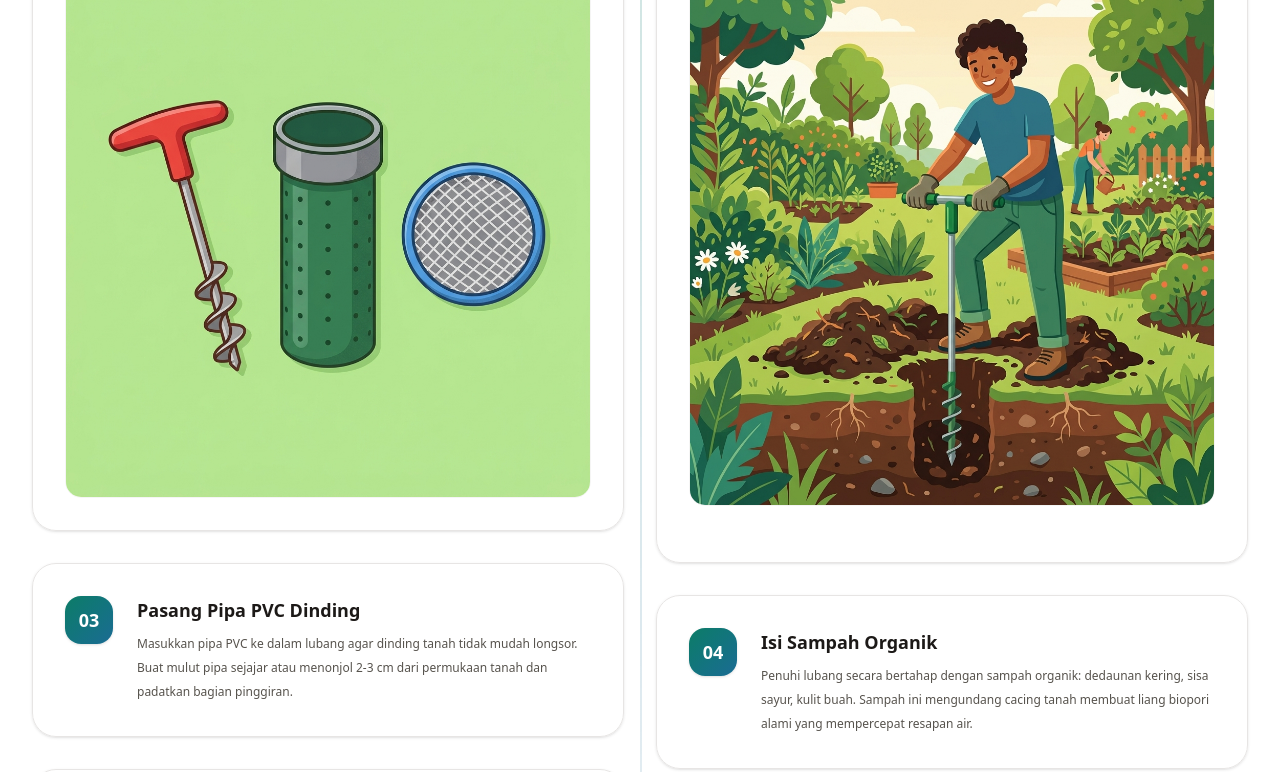
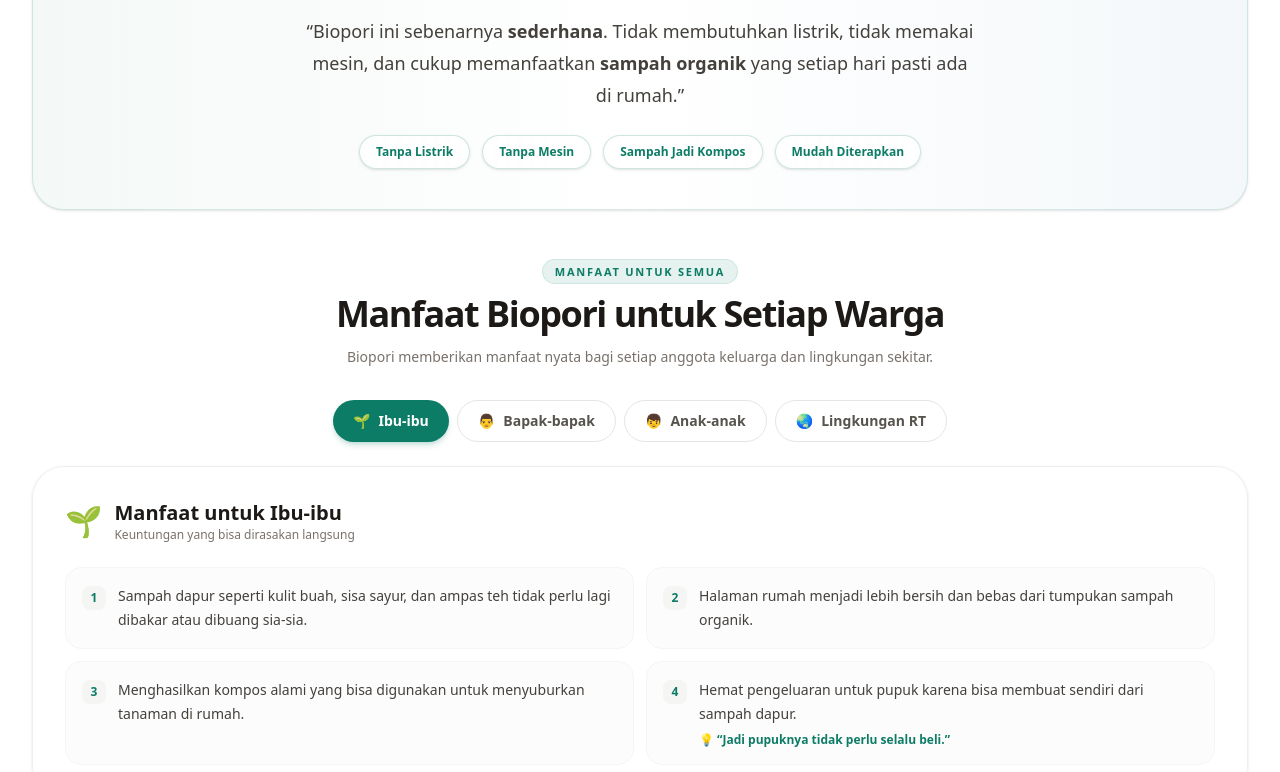
Before and after one commit to aisyyaaa/kkn-mijen52, a Next.js app: page /aksi-biopori in a window 1280 px wide. Shown: the part 1760-2532 px from the top of the page. Built offline with nearby package versions, Linux system fonts and the light colour scheme.

Commit message:
feat: add biopori education page with benefits breakdown and implementation steps

```diff
--- /dev/null
+++ b/app/aksi-biopori/AudienceBenefits.tsx
@@ -0,0 +1,186 @@
+"use client";
+
+import { useState } from "react";
+
+type Audience = "ibu" | "bapak" | "anak" | "lingkungan";
+
+const audiences: Record<
+  Audience,
+  {
+    label: string;
+    emoji: string;
+    colorClass: string;
+    activeBg: string;
+    ringColor: string;
+    items: { text: string; highlight?: string }[];
+  }
+> = {
+  ibu: {
+    label: "Ibu-ibu",
+    emoji: "🌱",
+    colorClass: "text-[#0D7C66]",
+    activeBg: "bg-[#0D7C66] text-white shadow-md shadow-[#0D7C66]/20",
+    ringColor: "ring-[#0D7C66]/20",
+    items: [
+      {
+        text: "Sampah dapur seperti kulit buah, sisa sayur, dan ampas teh tidak perlu lagi dibakar atau dibuang sia-sia.",
+      },
+      {
+        text: "Halaman rumah menjadi lebih bersih dan bebas dari tumpukan sampah organik.",
+      },
+      {
+        text: "Menghasilkan kompos alami yang bisa digunakan untuk menyuburkan tanaman di rumah.",
+      },
+      {
+        text: "Hemat pengeluaran untuk pupuk karena bisa membuat sendiri dari sampah dapur.",
+        highlight: "Jadi pupuknya tidak perlu selalu beli.",
+      },
+    ],
+  },
+  bapak: {
+    label: "Bapak-bapak",
+    emoji: "👨",
+    colorClass: "text-[#1B6B93]",
+    activeBg: "bg-[#1B6B93] text-white shadow-md shadow-[#1B6B93]/20",
+    ringColor: "ring-[#1B6B93]/20",
+    items: [
+      {
+        text: "Membantu mengurangi genangan air di sekitar rumah saat musim hujan.",
+      },
+      {
+        text: "Membantu menjaga kondisi tanah agar tetap mampu menyerap air dengan baik.",
+      },
+      {
+        text: "Ikut menjaga lingkungan RT supaya lebih nyaman dan sehat untuk keluarga.",
+      },
+      {
+        text: "Kompos yang dihasilkan bisa dimanfaatkan untuk tanaman atau kebun di rumah.",
+      },
+    ],
+  },
+  anak: {
+    label: "Anak-anak",
+    emoji: "👦",
+    colorClass: "text-[#0D7C66]",
+    activeBg: "bg-[#0D7C66] text-white shadow-md shadow-[#0D7C66]/20",
+    ringColor: "ring-[#0D7C66]/20",
+    items: [
+      {
+        text: "Lingkungan tempat bermain menjadi lebih bersih dan nyaman.",
+      },
+      {
+        text: "Belajar sejak kecil untuk memilah sampah organik dan anorganik.",
+      },
+      {
+        text: "Menjadi contoh bagi teman-teman dalam menjaga kebersihan lingkungan.",
+      },
+    ],
+  },
+  lingkungan: {
+    label: "Lingkungan RT",
+    emoji: "🌏",
+    colorClass: "text-[#1B6B93]",
+    activeBg: "bg-[#1B6B93] text-white shadow-md shadow-[#1B6B93]/20",
+    ringColor: "ring-[#1B6B93]/20",
+    items: [
+      {
+        text: "Mengurangi volume sampah organik yang selama ini dibakar di lingkungan.",
+      },
+      {
+        text: "Membantu mengurangi genangan air saat musim hujan tiba.",
+      },
+      {
+        text: "Menambah daerah resapan air di lingkungan permukiman warga.",
+      },
+      {
+        text: "Lingkungan RT menjadi lebih hijau, bersih, dan sehat untuk semua.",
+      },
+    ],
+  },
+};
+
+const audienceKeys: Audience[] = ["ibu", "bapak", "anak", "lingkungan"];
+
+export default function AudienceBenefits() {
+  const [active, setActive] = useState<Audience>("ibu");
+  const current = audiences[active];
+
+  return (
+    <section className="mt-12">
+      <div className="text-center">
+        <span className="rounded-full bg-[#0D7C66]/10 px-3 py-1 text-[11px] font-black uppercase tracking-[0.16em] text-[#0D7C66] ring-1 ring-[#0D7C66]/20">
+          Manfaat untuk Semua
+        </span>
+        <h2 className="mt-3 text-3xl font-black tracking-[-0.04em] text-stone-900 sm:text-4xl">
+          Manfaat Biopori untuk Setiap Warga
+        </h2>
+        <p className="mx-auto mt-3 max-w-2xl text-sm leading-relaxed text-stone-500">
+          Biopori memberikan manfaat nyata bagi setiap anggota keluarga dan
+          lingkungan sekitar.
+        </p>
+      </div>
+
+      {/* Audience Tabs */}
+      <div className="mt-8 flex flex-wrap justify-center gap-2">
+        {audienceKeys.map((key) => {
+          const audience = audiences[key];
+          const isActive = active === key;
+          return (
+            <button
+              key={key}
+              onClick={() => setActive(key)}
+              className={`inline-flex items-center gap-2 rounded-full px-5 py-2.5 text-sm font-bold transition-all duration-200 ${
+                isActive
+                  ? audience.activeBg
+                  : "border border-stone-200 bg-white/70 text-stone-600 hover:border-stone-300 hover:bg-white"
+              }`}
+            >
+              <span>{audience.emoji}</span>
+              {audience.label}
+            </button>
+          );
+        })}
+      </div>
+
+      {/* Benefits Content */}
+      <div className="mt-6 rounded-[2rem] border border-stone-200/60 bg-white/70 p-6 shadow-sm backdrop-blur-md sm:p-8">
+        <div className="flex items-center gap-3">
+          <span className="text-3xl">{current.emoji}</span>
+          <div>
+            <h3 className="text-xl font-black text-stone-900">
+              Manfaat untuk {current.label}
+            </h3>
+            <p className="text-xs text-stone-500">
+              Keuntungan yang bisa dirasakan langsung
+            </p>
+          </div>
+        </div>
+
+        <div className="mt-6 grid gap-3 sm:grid-cols-2">
+          {current.items.map((item, idx) => (
+            <div
+              key={idx}
+              className="flex items-start gap-3 rounded-2xl border border-stone-100 bg-stone-50/50 p-4 transition-colors hover:bg-stone-50"
+            >
+              <span
+                className={`mt-0.5 flex h-6 w-6 shrink-0 items-center justify-center rounded-lg bg-stone-100 text-xs font-bold ${current.colorClass}`}
+              >
+                {idx + 1}
+              </span>
+              <div>
+                <p className="text-sm leading-6 text-stone-700">{item.text}</p>
+                {item.highlight && (
+                  <p
+                    className={`mt-1.5 text-xs font-bold ${current.colorClass}`}
+                  >
+                    💡 &ldquo;{item.highlight}&rdquo;
+                  </p>
+                )}
+              </div>
+            </div>
+          ))}
+        </div>
+      </div>
+    </section>
+  );
+}
--- a/app/aksi-biopori/page.tsx
+++ b/app/aksi-biopori/page.tsx
@@ -1,6 +1,7 @@
 import type { Metadata } from "next";
 import Image from "next/image";
 import Link from "next/link";
+import AudienceBenefits from "./AudienceBenefits";
 
 
 export const metadata: Metadata = {
@@ -164,7 +165,7 @@ const tips = [
 const envImpacts = [
   "Mengurangi genangan dan risiko banjir lokal di lingkungan RW 7 Kelurahan Mijen.",
   "Meningkatkan cadangan air tanah untuk kebutuhan sumur dan vegetasi sekitar.",
-  "Menekan volume sampah organik yang dibuang ke TPA hingga 30-50%.",
+  "Membantu menekan volume sampah organik yang dibuang ke TPA dari sumbernya.",
   "Mendukung penerapan konsep zero-waste dan ekonomi sirkular tingkat rumah tangga.",
   "Mewujudkan lingkungan RW yang lebih bersih, hijau, dan berkelanjutan.",
 ];
@@ -201,17 +202,17 @@ export default function AksiBioporiPage() {
             </div>
 
             <h1 className="mt-4 text-4xl font-extrabold leading-[1.15] tracking-[-0.03em] text-stone-900 sm:text-5xl lg:text-6xl">
-              Lubang Biopori
+              Genangan Air? Sampah Menumpuk?
               <span className="mt-2 block bg-gradient-to-r from-[#0D7C66] via-[#1B9C85] to-[#1B6B93] bg-clip-text text-transparent">
-                Resapkan Air, Olah Sampah
+                Biopori Solusinya
               </span>
             </h1>
 
             <p className="mt-5 text-base leading-8 text-stone-700 sm:text-lg">
-              <strong>Lubang Biopori</strong> adalah lubang silindris berdiameter 10–30 cm dan kedalaman 50–100 cm yang diisi sampah organik. Lubang ini membantu air hujan meresap ke dalam tanah sekaligus mengubah sampah organik menjadi kompos alami.
+              Apakah saat musim hujan di sekitar rumah sering ada genangan air? Atau sampah dapur seperti kulit buah dan sisa sayur biasanya langsung dibuang begitu saja? Padahal, air hujan sayang kalau langsung mengalir ke selokan dan sampah organik masih bisa dimanfaatkan.
             </p>
             <p className="mt-4 text-base leading-8 text-stone-700 sm:text-lg">
-              Biopori merupakan solusi sederhana, murah, dan ramah lingkungan yang bisa diterapkan di setiap pekarangan rumah warga.
+              <strong>Lubang Biopori</strong> adalah solusinya &mdash; lubang sederhana yang membantu air hujan meresap ke tanah sekaligus mengubah sampah organik menjadi kompos alami. Tidak butuh listrik, tidak pakai mesin, cukup manfaatkan sampah organik yang setiap hari pasti ada di rumah.
             </p>
           </div>
 
@@ -281,6 +282,27 @@ export default function AksiBioporiPage() {
             </p>
           </div>
         </section>
+
+        {/* ─── KENAPA MENARIK ─── */}
+        <section className="mt-12">
+          <div className="rounded-[2rem] border border-[#0D7C66]/15 bg-gradient-to-r from-[#0D7C66]/5 via-white to-[#1B6B93]/5 p-8 text-center shadow-sm backdrop-blur-sm sm:p-10">
+            <span className="text-4xl">✨</span>
+            <h2 className="mt-3 text-2xl font-black tracking-[-0.03em] text-stone-900 sm:text-3xl">Kenapa Program Ini Menarik?</h2>
+            <p className="mx-auto mt-4 max-w-2xl text-base leading-8 text-stone-700 sm:text-lg">
+              &ldquo;Biopori ini sebenarnya <strong>sederhana</strong>. Tidak membutuhkan listrik, tidak memakai mesin, dan cukup memanfaatkan <strong>sampah organik</strong> yang setiap hari pasti ada di rumah.&rdquo;
+            </p>
+            <div className="mx-auto mt-6 flex flex-wrap justify-center gap-3">
+              {["Tanpa Listrik", "Tanpa Mesin", "Sampah Jadi Kompos", "Mudah Diterapkan"].map((tag) => (
+                <span key={tag} className="rounded-full border border-[#0D7C66]/20 bg-white/80 px-4 py-2 text-xs font-bold text-[#0D7C66] shadow-sm">
+                  {tag}
+                </span>
+              ))}
+            </div>
+          </div>
+        </section>
+
+        {/* ─── MANFAAT PER KELOMPOK WARGA ─── */}
+        <AudienceBenefits />
 
         {/* ─── CARA PEMBUATAN BIOPORI ─── */}
         <section className="mt-12">
@@ -534,7 +556,23 @@ export default function AksiBioporiPage() {
           </div>
         </section>
 
-
+        {/* ─── HARAPAN & PENUTUP ─── */}
+        <section className="mt-12 mb-4 overflow-hidden rounded-[2rem] border border-[#0D7C66]/20 bg-gradient-to-br from-[#0D7C66] to-[#1B6B93] p-8 text-center text-white shadow-xl sm:p-12">
+          <span className="rounded-full bg-white/20 px-4 py-1.5 text-[11px] font-black uppercase tracking-[0.2em] backdrop-blur-sm">
+            Harapan Kami
+          </span>
+          <h2 className="mt-5 text-2xl font-black tracking-[-0.03em] sm:text-3xl lg:text-4xl">
+            Langkah Kecil, Manfaat Besar
+          </h2>
+          <p className="mx-auto mt-4 max-w-2xl text-sm leading-7 text-white/90 sm:text-base sm:leading-8">
+            Harapan kami, setelah melihat contoh ini, Bapak/Ibu bisa mengetahui bahwa biopori ternyata mudah diterapkan dan manfaatnya bisa dirasakan langsung di rumah masing-masing.
+          </p>
+          <div className="mx-auto mt-6 max-w-3xl rounded-2xl border border-white/20 bg-white/10 p-6 backdrop-blur-sm">
+            <p className="text-sm leading-7 text-white/95 italic sm:text-base sm:leading-8">
+              &ldquo;Program ini bukan sekadar membuat lubang di tanah. Yang ingin kami bangun adalah <strong>kebiasaan sederhana</strong> yang manfaatnya bisa dirasakan setiap hari. Sampah dapur tidak terbuang sia-sia, tanaman mendapat pupuk alami, air hujan lebih banyak meresap ke tanah, dan lingkungan RT menjadi lebih nyaman. Semoga nanti biopori ini bisa menjadi <strong>langkah kecil yang memberi manfaat besar</strong> bagi kita semua.&rdquo;
+            </p>
+          </div>
+        </section>
 
       </div>
     </main>
```
Also changed, not shown: public/images/biopori-benefits.png.
